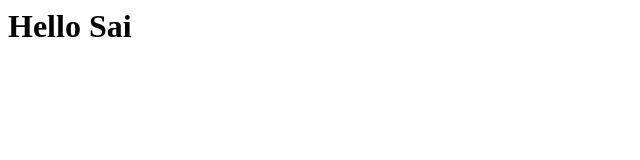
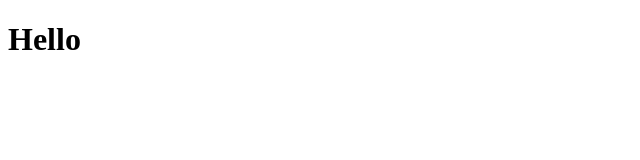
Before and after one commit to saiwebpro/custom-site, a plain HTML site: page index.html in a window 1280 px wide. Shown: the whole page, without its empty margins (0-640 px from the left). Drawn offline with Linux system fonts and the light colour scheme.

Commit message:
Update index.html

```diff
--- a/index.html
+++ b/index.html
@@ -1 +1,9 @@
-<h1>Hello Sai</h1>
+<!DOCTYPE html>
+<html>
+<head>
+    <title>Full Stack Development</title>
+</head>
+<body>
+<h1>Hello</h1>
+</body>
+</html>
```
